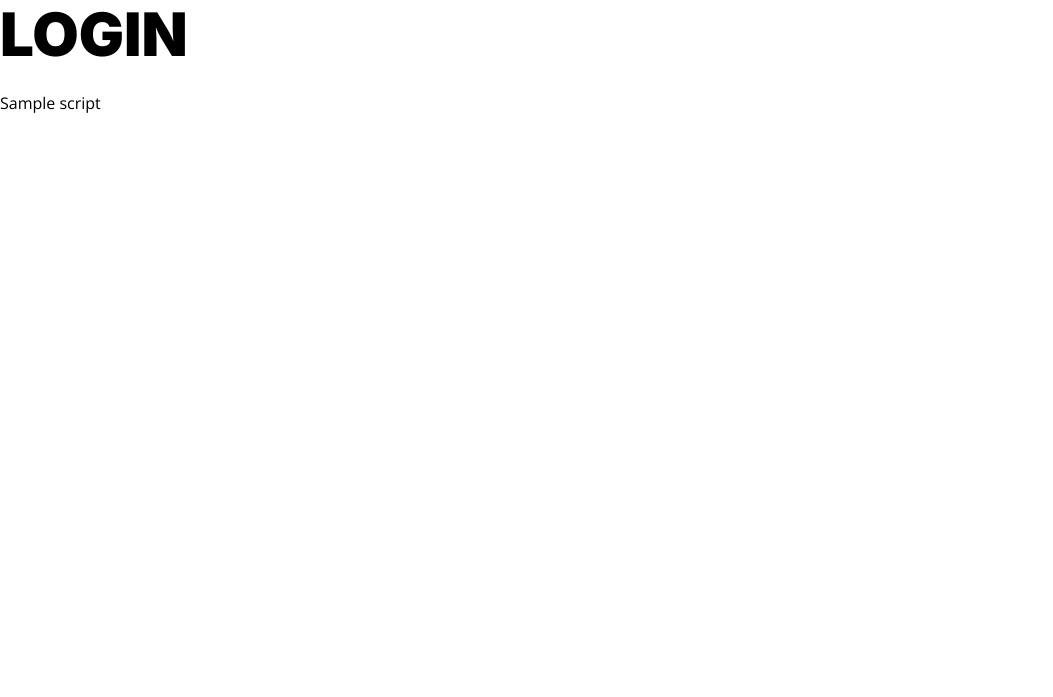
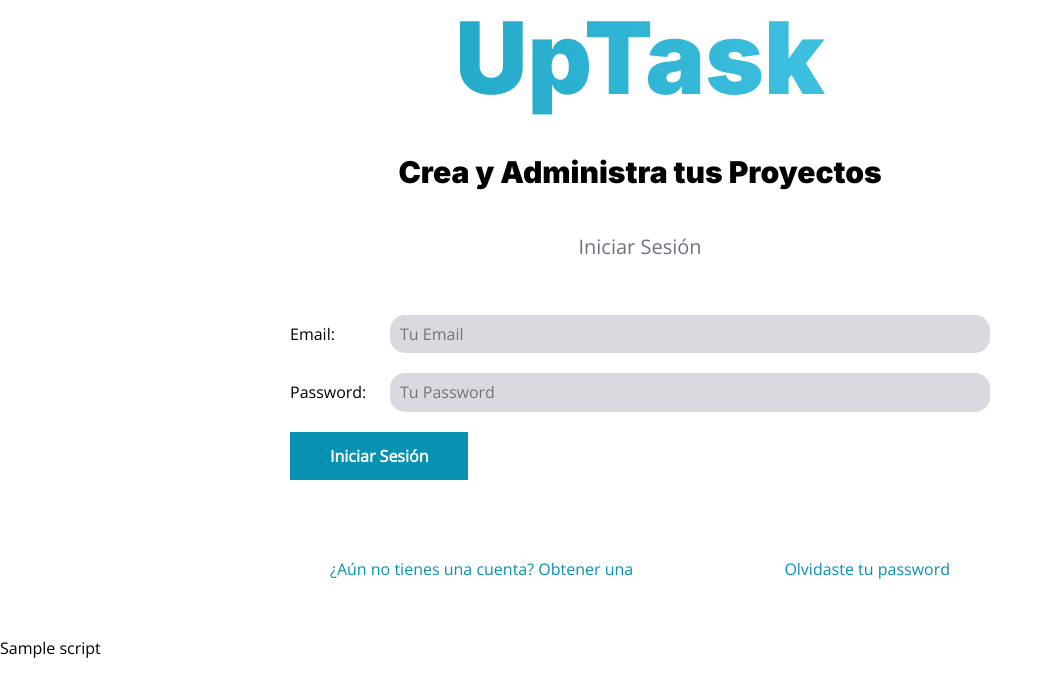
Before and after one commit to AndresSP11/uptask, a PHP site: template UpTask_MVC/views/auth/login.php in a window 1280 px wide. Shown: the top 697 px of the page, without its empty margins (0-1053 px from the left). Run offline with PHP 8.4, Linux system fonts and the light colour scheme; the template is opened without the code that fills it: most values are stand-ins (such as "Sample title", 1, 10 or a date in 2020).

Commit message:
Agregando los commits

```diff
--- a/UpTask_MVC/includes/app.php
+++ b/UpTask_MVC/includes/app.php
@@ -1,4 +1,6 @@
 <?php
+
+/* AQUI SE HACE LLAMADO DEL COMPOSER */
 
 require 'funciones.php';
 require 'database.php';
--- a/UpTask_MVC/public/index.php
+++ b/UpTask_MVC/public/index.php
@@ -19,7 +19,7 @@ $router->get('/logout',[LoginController::class,'logout']);
 //Crear Cuenta
 
 $router->get('/crear',[LoginController::class,'crear']);
-$router->get('/crear',[LoginController::class,'crear']);
+$router->post('/crear',[LoginController::class,'crear']);
 
 //Olvide Password, donde se introducirá el correo.
 
--- a/UpTask_MVC/src/scss/app.scss
+++ b/UpTask_MVC/src/scss/app.scss
@@ -1 +1,3 @@
 @use 'base';
+@use 'componentes';
+@use 'auth';
--- /dev/null
+++ b/UpTask_MVC/src/scss/auth/_index.scss
@@ -0,0 +1 @@
+@forward 'login';
--- /dev/null
+++ b/UpTask_MVC/src/scss/auth/_login.scss
@@ -0,0 +1,29 @@
+@use '../base/variables' as v;
+@use '../base/mixins' as m;
+
+.login{
+    .uptask{
+        background: linear-gradient(to right, v.$cyan 0%, lighten(v.$cyan,30%) 100%);
+        color: transparent;
+        background-clip: text;
+        font-size: 7rem;
+        text-align: center;
+        @include m.tablet{
+            font-size:10rem;
+        }
+    }
+    input[type="submit"]{
+        @include m.boton(v.$cyan, v.$blanco);
+
+    }
+    .acciones{
+        a{
+            color: v.$cyan;
+            transition: 0.8s all ease-in-out;
+        }
+        a:hover{
+            color:black;
+        }
+    }
+
+}
--- a/UpTask_MVC/src/scss/base/_tipografia.scss
+++ b/UpTask_MVC/src/scss/base/_tipografia.scss
@@ -19,3 +19,14 @@ p {
     color: v.$gris;
     line-height: 1.8;
 }
+.descripcion-pagina{
+    text-align: center;
+}
+.tagline{
+    font-family: v.$fuente_headings;
+    font-size: 3rem;
+    color: v.$negro;
+    text-align: center;
+    font-weight: 900;
+
+}
--- /dev/null
+++ b/UpTask_MVC/src/scss/componentes/_acciones.scss
@@ -0,0 +1,19 @@
+@use '../base/variables' as v;
+@use '../base/mixins' as m;
+.acciones{
+    padding: 4rem;
+    margin-top:4rem ;
+    @include m.tablet{
+        display: flex;
+        justify-content: space-between;
+    }
+    a{
+        display: block;
+        margin-bottom: 2rem;
+        text-align: center;
+        color: v.$negro;
+        &:last-of-type{
+            margin-bottom: 0;
+        }
+    }
+}
--- /dev/null
+++ b/UpTask_MVC/src/scss/componentes/_formulario.scss
@@ -0,0 +1,23 @@
+@use '../base/variables' as v;
+@use '../base/mixins' as m;
+
+.formulario{
+    /* A LA CABECERA LE DA UN TOP DE 5 REM */
+    margin-top: 5rem;
+    .campo{
+        display: flex;
+        align-items: center;
+        margin-bottom: 2rem;
+        label{
+          flex: 0 0 10rem;
+        }
+        input{
+          border-radius: 15px;
+          flex: 1;
+          padding: 1rem;
+          border: none;
+          background-color: lighten(v.$gris, 40%);
+        }
+    }
+
+}
--- /dev/null
+++ b/UpTask_MVC/src/scss/componentes/_index.scss
@@ -0,0 +1,2 @@
+@forward 'formulario';
+@forward 'acciones';
--- a/UpTask_MVC/views/auth/login.php
+++ b/UpTask_MVC/views/auth/login.php
@@ -1,3 +1,31 @@
-<h1>
-    LOGIN
-</h1>
+<div class="contenedor  login">
+    <?php include __DIR__.'/../templates/nombre-sitio.php';?>
+    <div class="contenedor-sm">
+        <p class="descripcion-pagina">Iniciar Sesión</p>
+
+        <form action="/" class="formulario" method="POST">
+            <div class="campo">
+                <label for="email">Email: </label>
+                <input
+                type="email"
+                id="email"
+                placeholder="Tu Email"
+                name="email">
+            </div>
+            <div class="campo">
+                <label for="password">Password: </label>
+                <input
+                type="password"
+                id="password"
+                placeholder="Tu Password"
+                name="password">
+            </div>
+            <input type="submit" class="boton" value="Iniciar Sesión">
+        </form>
+        <div class="acciones">
+            <a href="./crear">¿Aún no tienes una cuenta? Obtener una</a>
+            <a href="./olvide">Olvidaste tu password</a>
+        </div>
+    </div><!-- Contenedor - Sm -->
+
+</div>
--- /dev/null
+++ b/UpTask_MVC/views/auth/olvide.php
@@ -0,0 +1 @@
+<h1>OLVIDE CONTRASEÑA</h1>
--- /dev/null
+++ b/UpTask_MVC/views/templates/nombre-sitio.php
@@ -0,0 +1,2 @@
+<h1 class="uptask">UpTask</h1>
+    <p class="tagline">Crea y Administra tus Proyectos</p>
```
Also changed, not shown: UpTask_MVC/controllers/LoginController.php (+8 -2 lines), UpTask_MVC/views/auth/crear.php (+48 -1 lines), UpTask_MVC/package-lock.json, UpTask_MVC/public/build/css/app.css, 1 other file.
